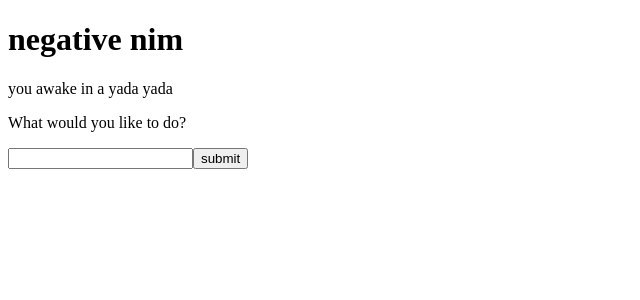
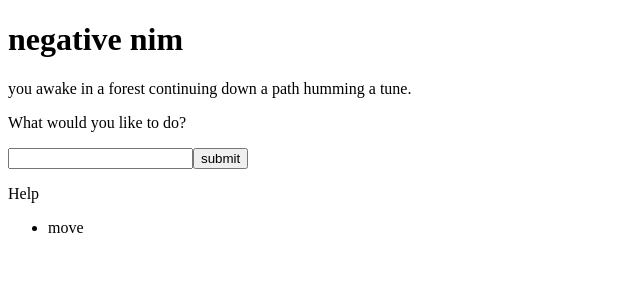
Before and after one commit to RatRyan/negative-nim, a Nuxt app in the folder app/: page / in a window 1280 px wide. Shown: the top 300 px of the page, without its empty margins (0-640 px from the left). Built offline with nearby package versions, Linux system fonts and the light colour scheme.

Commit message:
Update app.vue
added forest description

```diff
--- a/app/app.vue
+++ b/app/app.vue
@@ -59,7 +59,7 @@ const areas = [
 
 let currentArea = reactive({
   name: 'forest',
-  dialogue: 'you awake in a yada yada',
+  dialogue: 'you awake in a forest continuing down a path humming a tune.',
   connections: ['town'],
 });
 const userInput = ref('');
@@ -104,5 +104,9 @@ function loadArea(newArea: string) {
     <input type="text" v-model="userInput" />
     <button @click="performCommand()">submit</button>
     <p>{{ error }}</p>
+    <p>Help</p>
+    <ul>
+      <li>move</li>
+    </ul>
   </div>
 </template>
```
